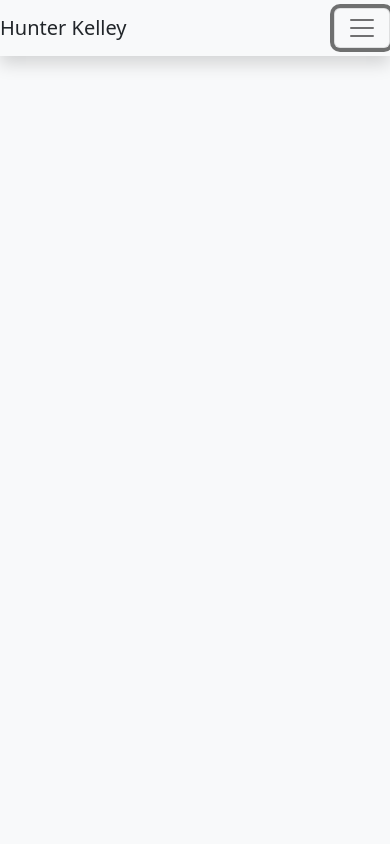
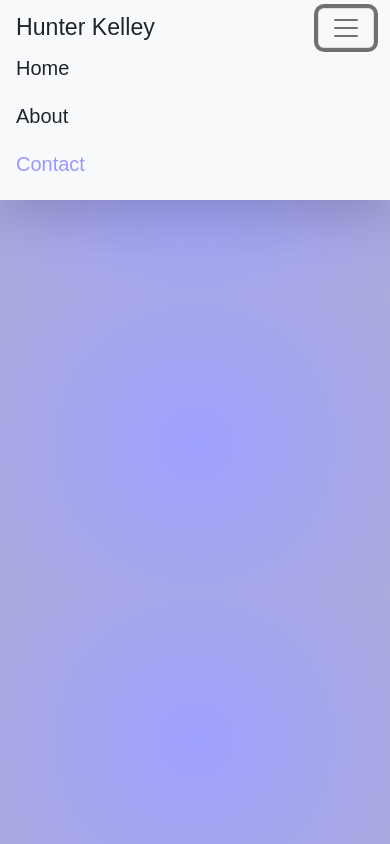
Before and after one commit to hkelley534/bootstrap-prototype, a plain HTML site: page contact.html in a window 390 px wide. Both pictures are taken after a click on the button "Toggle navigation". Drawn offline with nearby package versions, Linux system fonts and the light colour scheme; a web font is replaced by a local one.

Commit message:
updated navigation bar

```diff
--- a/contact.html
+++ b/contact.html
@@ -1,44 +1,74 @@
 <!DOCTYPE html>
 <html lang="en">
+
 <head>
   <meta charset="UTF-8">
-  <meta http-equiv="X-UA-Compatible" content="IE=edge">
-  <meta name="viewport" content="width=device-width, initial-scale=1.0">
-  <title>Contact</title>
-  <link href="https://cdn.jsdelivr.net/npm/bootstrap@5.2.2/dist/css/bootstrap.min.css" rel="stylesheet" integrity="sha384-Zenh87qX5JnK2Jl0vWa8Ck2rdkQ2Bzep5IDxbcnCeuOxjzrPF/et3URy9Bv1WTRi" crossorigin="anonymous">
-  <link rel="preconnect" href="https://fonts.googleapis.com">
-  <link rel="preconnect" href="https://fonts.gstatic.com" crossorigin>
-  <link href="https://fonts.googleapis.com/css2?family=Junge&family=Questrial&display=swap" rel="stylesheet">
-  <link rel="preconnect" href="https://fonts.googleapis.com">
-  <link rel="preconnect" href="https://fonts.gstatic.com" crossorigin>
-  <link href="https://fonts.googleapis.com/css2?family=Gemunu+Libre&display=swap" rel="stylesheet">
-  <link rel="stylesheet" href="styles.css">
+  <meta http-equiv="X-UA-Compatible"
+        content="IE=edge">
+  <meta name="viewport"
+        content="width=device-width, initial-scale=1.0">
+  <title>Home</title>
+  <link href="https://cdn.jsdelivr.net/npm/bootstrap@5.2.2/dist/css/bootstrap.min.css"
+        rel="stylesheet"
+        integrity="sha384-Zenh87qX5JnK2Jl0vWa8Ck2rdkQ2Bzep5IDxbcnCeuOxjzrPF/et3URy9Bv1WTRi"
+        crossorigin="anonymous">
+  <link rel="preconnect"
+        href="https://fonts.googleapis.com">
+  <link rel="preconnect"
+        href="https://fonts.gstatic.com">
+  <link href="https://fonts.googleapis.com/css2?family=Gemunu+Libre&display=swap"
+        rel="stylesheet">
+  <link href="styles.css"
+        rel="stylesheet">
 </head>
-<body class="bg-light">
-  <nav class="navbar navbar-expand-lg navbar-light shadow bg-light">
+
+<body class="bg-light-purple">
+
+  <!-- Navbar -->
+  <nav class="navbar navbar-expand-md bg-light shadow-lg">
+
     <!-- Navbar Brand -->
-    <a class="navbar-brand px-md-5 text-dark" href="index.html">Hunter Kelley</a>
+    <a class="navbar-brand px-md-5 px-3 text-dark sans" href="index.html">
+      <h3 class="m-0">Hunter Kelley</h3>
+    </a>
 
     <!-- Navbar Mobile Menu Button-->
-    <button class="navbar-toggler" type="button" data-toggle="collapse" data-target="#nav-links" aria-controls="nav-links" aria-expanded="false" aria-label="Toggle navigation">
+    <button class="navbar-toggler mx-3" type="button" data-bs-toggle="collapse" data-bs-target="#nav-links" aria-controls="nav-links" aria-expanded="false" aria-label="Toggle navigation">
       <span class="navbar-toggler-icon"></span>
     </button>
 
     <!-- Navbar Links -->
-    <div  class="collapse navbar-collapse nav-tabs" id="nav-links">
-      <ul class="navbar-nav px-md-5">
+    <div class="collapse navbar-collapse d-md-flex justify-content-md-end" id="nav-links">
+      <ul class="nav navbar-nav px-md-5 px-3">
+
+        <!-- Home -->
         <li class="nav-item">
-          <a href="index.html" class="nav-link text-dark" aria-current="page">Home</a>
+          <a href="index.html" class="nav-link px-md-5 mx-md-1 rounded-5" aria-current="page"><h1 class="text-dark h5 sans">Home</h1></a>
         </li>
+
+        <!-- About -->
         <li class="nav-item">
-          <a href="about.html" class="nav-link text-dark">About</a>
+          <a href="about.html" class="nav-link px-md-5 mx-md-1 rounded-5"><h1 class="text-dark h5 sans">About</h1></a>
         </li>
+
+        <!-- Contact -->
         <li class="nav-item">
-          <a href="contact.html" class="nav-link text-dark active rounded">Contact</a>
+          <a href="contact.html" class="nav-link px-md-5 mx-md-1 active rounded-5"><h1 class="text-dark h5 sans">Contact</h1></a>
         </li>
       </ul>
     </div>
   </nav>
-  <script src="https://cdn.jsdelivr.net/npm/bootstrap@5.2.2/dist/js/bootstrap.bundle.min.js" integrity="sha384-OERcA2EqjJCMA+/3y+gxIOqMEjwtxJY7qPCqsdltbNJuaOe923+mo//f6V8Qbsw3" crossorigin="anonymous"></script>
+
+  <!-- Main Container -->
+  <div class="container mt-md-5 p-5">
+
+    <!-- Row -->
+    <div class="row">
+
+  </div>
+
+  <script src="https://cdn.jsdelivr.net/npm/bootstrap@5.2.2/dist/js/bootstrap.bundle.min.js"
+          integrity="sha384-OERcA2EqjJCMA+/3y+gxIOqMEjwtxJY7qPCqsdltbNJuaOe923+mo//f6V8Qbsw3"
+          crossorigin="anonymous"></script>
 </body>
 </html>
```
Also changed, not shown: about.html (+51 -18 lines), index.html (+3 -1 lines), IMG_0592.jpg (deleted), IMG_1038.jpg (deleted), me.jfif (deleted), spirals.svg (deleted).
